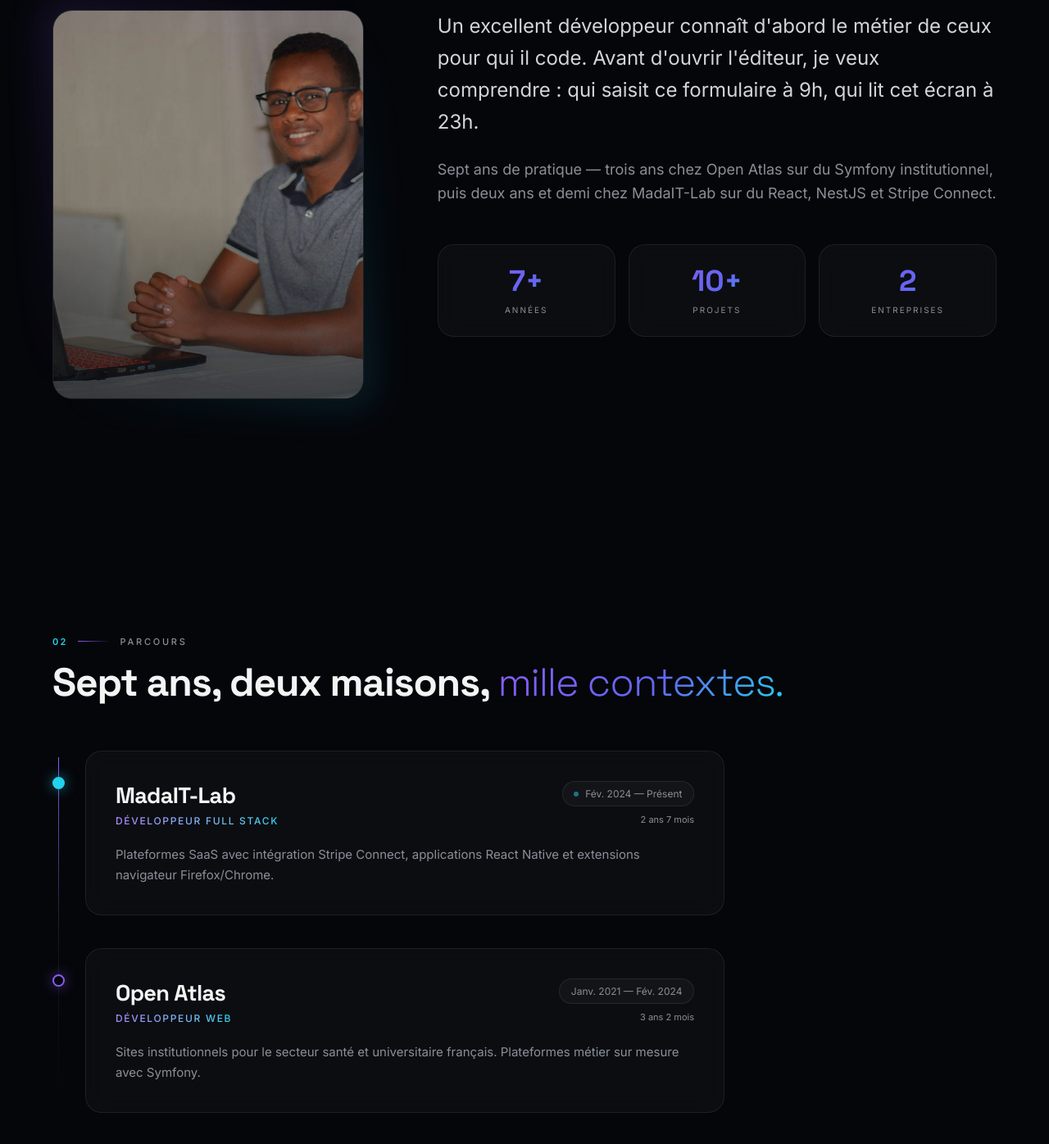
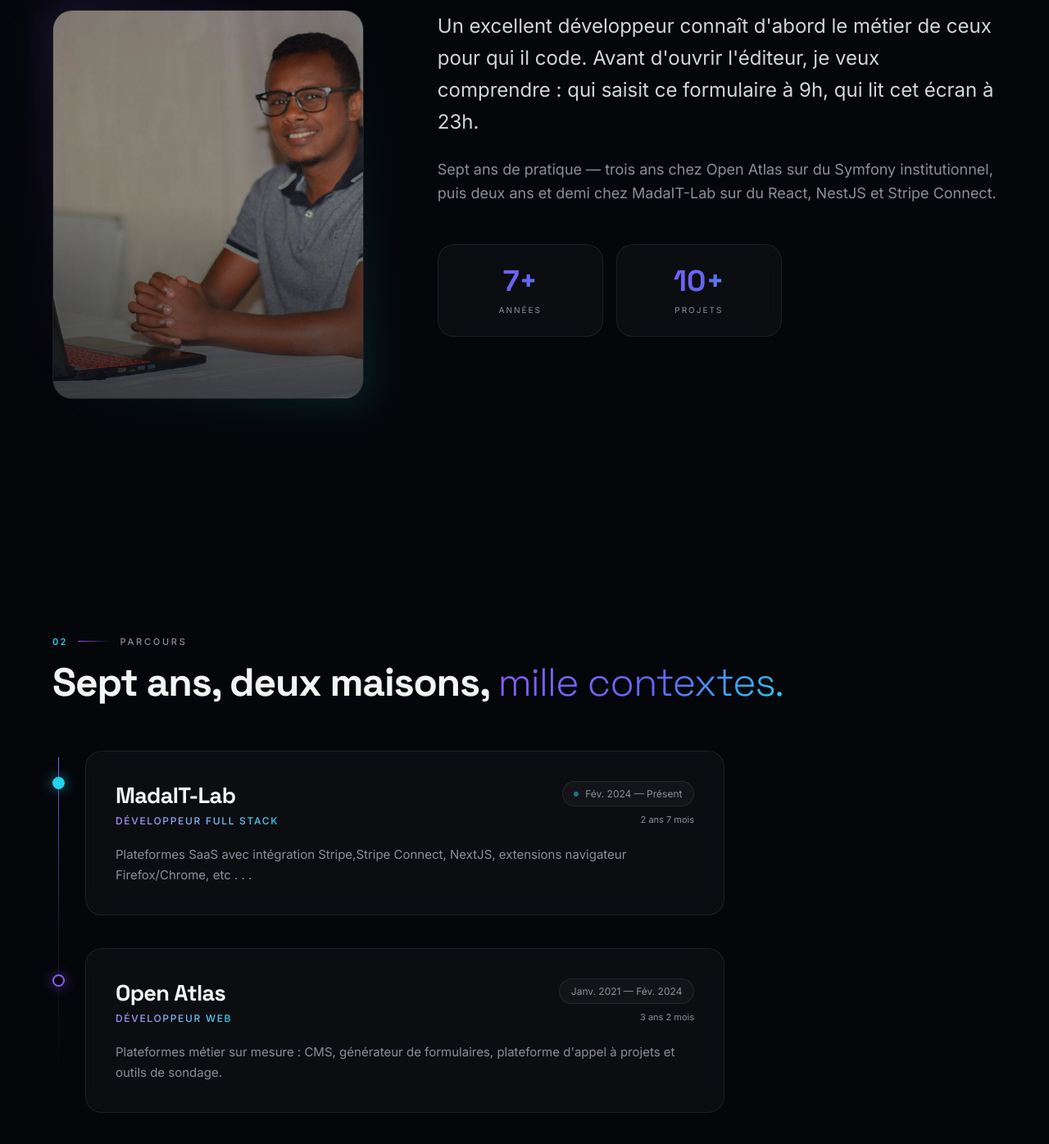
Before and after one commit to ramiandrison/portfolio-rjdd, a Next.js app: page / in a window 1280 px wide. Shown: the part 1188-2584 px from the top of the page at 82% size. Built offline with nearby package versions, Linux system fonts and the light colour scheme.

Commit message:
Update info

```diff
--- a/components/sections/About.tsx
+++ b/components/sections/About.tsx
@@ -13,7 +13,6 @@ const fadeUp: Variants = {
 const stats = [
   { value: '7+', label: 'Années' },
   { value: '10+', label: 'Projets' },
-  { value: '2', label: 'Entreprises' },
 ];
 
 export default function About() {
@@ -73,7 +72,7 @@ export default function About() {
             </p>
 
             {/* Stats */}
-            <div className="grid grid-cols-3 gap-4 mt-12">
+            <div className="grid grid-cols-2 gap-4 mt-12 max-w-[420px]">
               {stats.map((s) => (
                 <div key={s.label} className="glass-card p-6 text-center">
                   <div className="font-display text-3xl md:text-4xl font-bold text-gradient">
--- a/components/sections/Experience.tsx
+++ b/components/sections/Experience.tsx
@@ -16,7 +16,7 @@ const experiences = [
     period: 'Fév. 2024 — Présent',
     duration: '2 ans 7 mois',
     description:
-      'Plateformes SaaS avec intégration Stripe Connect, applications React Native et extensions navigateur Firefox/Chrome.',
+      'Plateformes SaaS avec intégration Stripe,Stripe Connect, NextJS, extensions navigateur Firefox/Chrome, etc . . .',
     current: true,
   },
   {
@@ -25,7 +25,7 @@ const experiences = [
     period: 'Janv. 2021 — Fév. 2024',
     duration: '3 ans 2 mois',
     description:
-      'Sites institutionnels pour le secteur santé et universitaire français. Plateformes métier sur mesure avec Symfony.',
+      'Plateformes métier sur mesure : CMS, générateur de formulaires, plateforme d\'appel à projets et outils de sondage.',
     current: false,
   },
 ];
```
